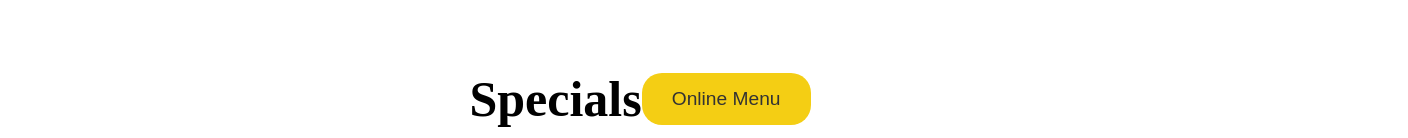
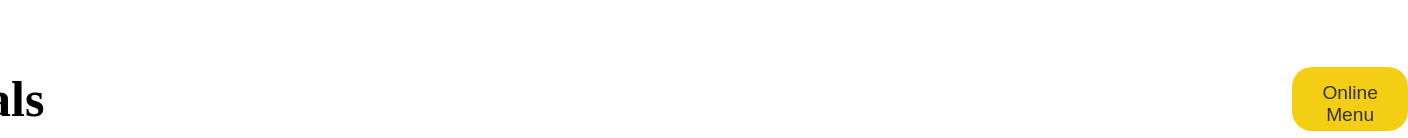
Before and after one commit to mnavai/littlelemon-restaurant-react, a React (Create React App) app: page / in a window 1280 px wide. Shown: the part 662-800 px from the top of the page, 1408 px wide, since content can reach past the window. Built offline with nearby package versions, Linux system fonts and the light colour scheme.

Commit message:
fixing css

```diff
--- a/src/component/Highlights/Highlights.css
+++ b/src/component/Highlights/Highlights.css
@@ -14,8 +14,12 @@
 .hightlights-heading{
     font-family: Markazi Text, serif;
     font-size: 50px;
+    margin-right: 78rem;
+
 }
-
+.hightlights-btn{
+    height: 4rem;
+}
 .highlights-card{
     display: flex;
     justify-content:space-between;
--- a/src/component/Highlights/Highlights.jsx
+++ b/src/component/Highlights/Highlights.jsx
@@ -6,7 +6,7 @@ const Highlights = () => {
         <div className="highlights-section">
             <div className='highlights-top-section'>
                 <h1 className='hightlights-heading'>Specials</h1>
-                <Button className='btn hightlight-btn' type='submit'>Online Menu</Button>
+                <Button className='btn hightlights-btn' type='submit'>Online Menu</Button>
             </div>
             <article className='highlights-card'>
                 <Card className='card'
```
